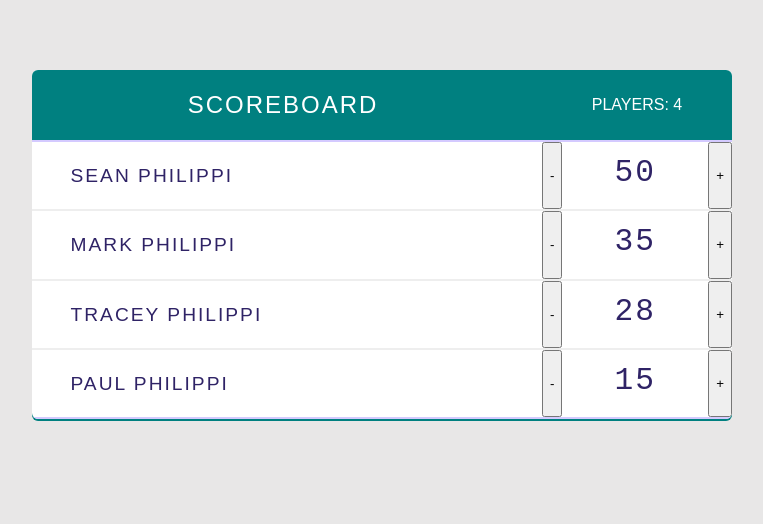
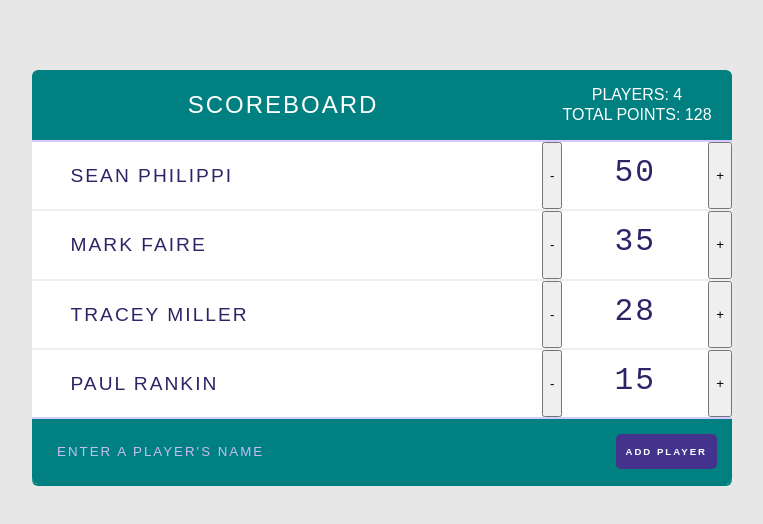
Before and after one commit to SeanPhilippi/scoreboard, a React (Create React App) app: page / in a window 1280 px wide. Shown: the top 524 px of the page, without its empty margins (258-1021 px from the left). Built offline with nearby package versions, Linux system fonts and the light colour scheme.

Commit message:
new AddPlayerForm component

```diff
--- a/src/App.js
+++ b/src/App.js
@@ -2,6 +2,7 @@ import React, { Component } from 'react';
 import './App.css';
 import Header from './components/Header';
 import Player from './components/Player';
+import AddPlayerForm from './components/AddPlayerForm';
 
 class Scoreboard extends Component {
   state = {
@@ -14,19 +15,19 @@ class Scoreboard extends Component {
       },
       {
         name: "Mark",
-        last: "Philippi",
+        last: "Faire",
         score: 35,
         id: 1
       },
       {
         name: "Tracey",
-        last: "Philippi",
+        last: "Miller",
         score: 28,
         id: 2
       },
       {
         name: "Paul",
-        last: "Philippi",
+        last: "Rankin",
         score: 15,
         id: 3
       },
@@ -49,7 +50,7 @@ class Scoreboard extends Component {
   render() {
     return (
       <div className="scoreboard">
-        <Header title="scoreboard" players={this.state.players}/>
+        <Header title="scoreboard" players={this.state.players} />
 
         {/* Players list */}
         {this.state.players.map((player, idx) =>
@@ -64,6 +65,8 @@ class Scoreboard extends Component {
             remove={this.handleRemovePlayer}
           />
         )}
+
+        <AddPlayerForm/>
       </div>
     );
   }
--- /dev/null
+++ b/src/components/AddPlayerForm.js
@@ -0,0 +1,33 @@
+import React from 'react';
+
+class AddPlayerForm extends React.Component {
+
+   state = {
+      value: '',
+   }
+
+   handleValueChange = (e) => {
+      this.setState({ value: e.target.value});
+   }
+
+   render() {
+      console.log(this.state.value)
+      return (
+         <form>
+            <input
+               type="text"
+               value={this.state.value}
+               onChange={this.handleValueChange}
+               placeholder="Enter a player's name"
+            />
+
+            <input
+               type="submit"
+               value="Add Player"
+            />
+         </form>
+      )
+   }
+}
+
+export default AddPlayerForm;
--- a/src/components/Stats.js
+++ b/src/components/Stats.js
@@ -1,11 +1,17 @@
 import React from 'react';
 
-class Stats extends React.Component {
-  render() {
-    return (
-      <span className="stats">Players: { this.props.players.length }</span>
-    )
-  }
+const Stats = (props) => {
+
+  const totalPoints = props.players.reduce((total, player) => {
+    return total + player.score;
+  }, 0)
+
+  return (
+    <table className="stats">
+      <tr>Players: { props.players.length }</tr>
+      <tr>Total Points: { totalPoints }</tr>
+    </table>
+  )
 }
 
 export default Stats;
```
